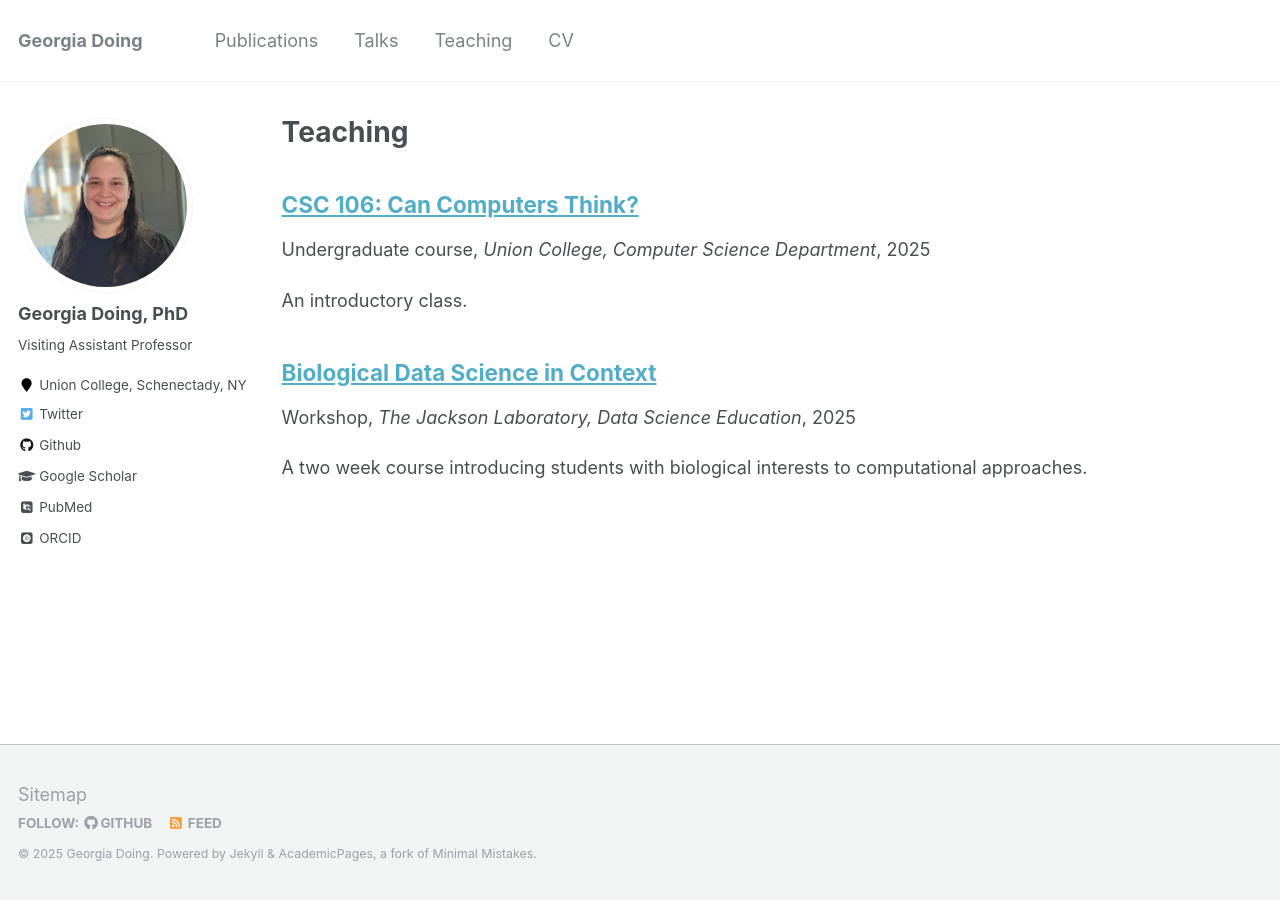
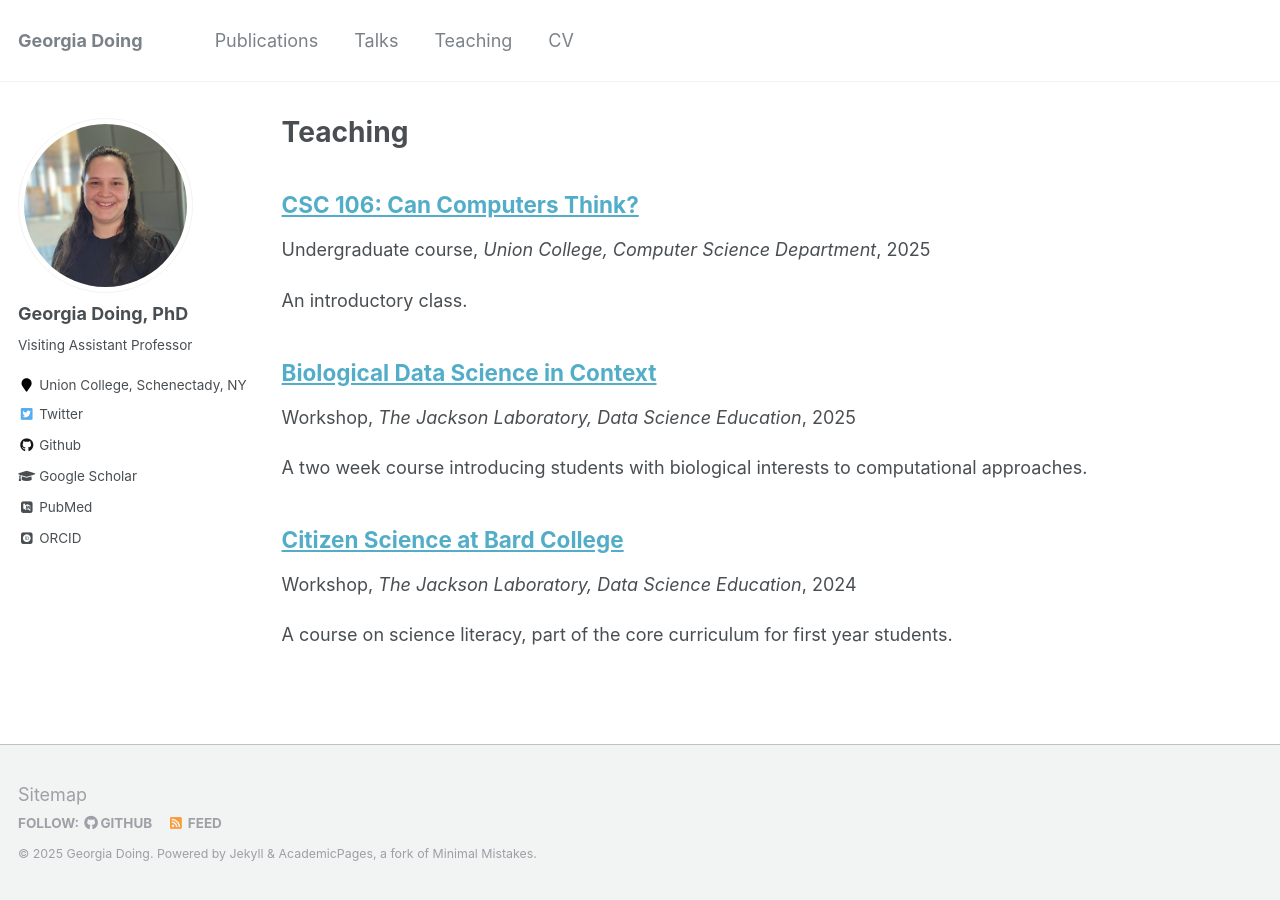
Before and after one commit to georgiadoing/georgiadoing.github.io, a Jekyll site: the page built from _pages/teaching.html, in a window 1280 px wide. Built offline with Jekyll 4.4.1, drawn with Linux system fonts in a browser that asks for light colours; some web fonts are replaced; a file with an impossible date is left out.

Commit message:
Update 2015-spring-teaching-3.md

```diff
--- a/_teaching/2015-spring-teaching-3.md
+++ b/_teaching/2015-spring-teaching-3.md
@@ -4,7 +4,7 @@ collection: teaching
 type: "Workshop"
 permalink: /teaching/2015-spring-teaching-3
 venue: "The Jackson Laboratory, Data Science Education"
-date:
+date: 2024-09-01
 location: "Annandale-on-Hudson, NY"
 ---
 
```
